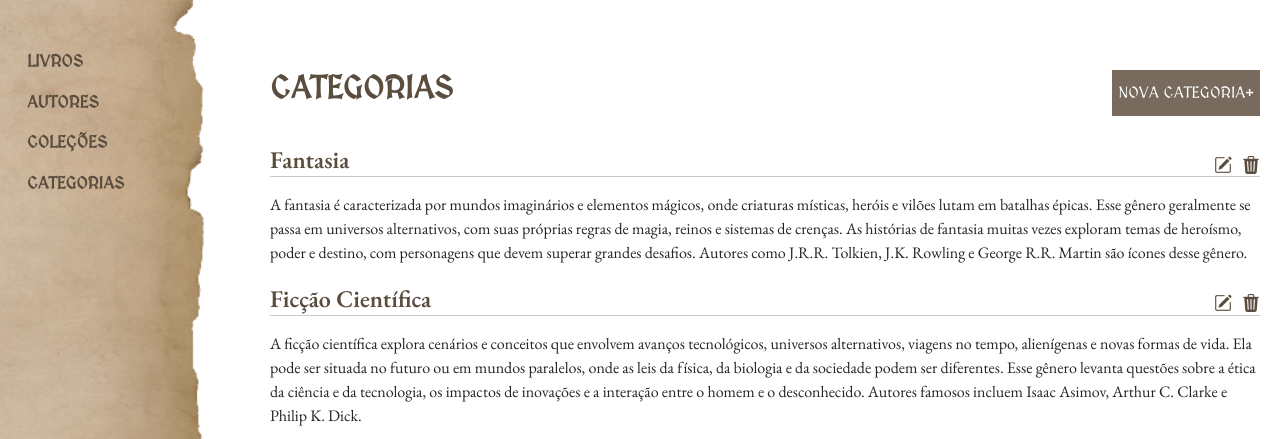
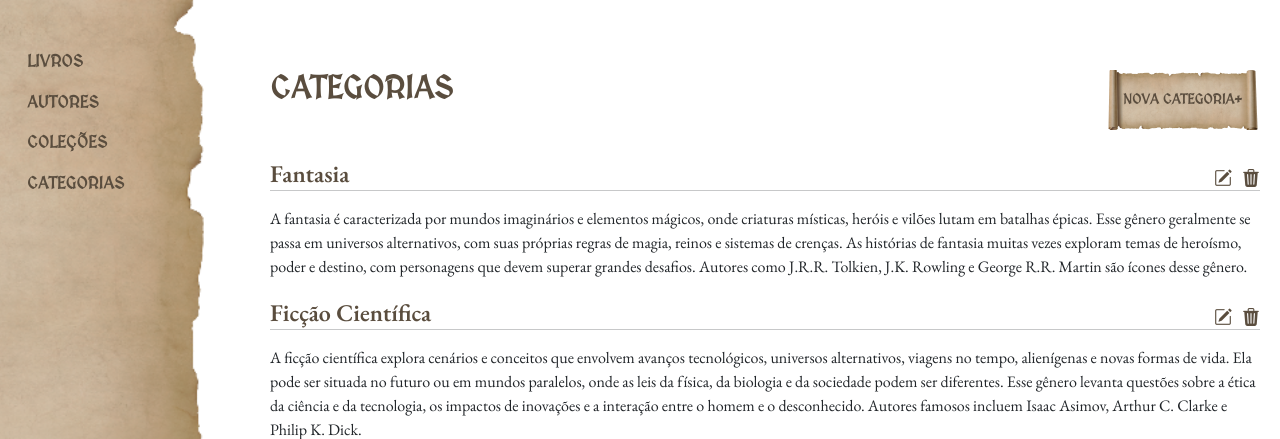
Before and after one commit to VictorC78/bibliotecaDjango, a Django app: page /categorias/ in a window 1280 px wide. Shown: the top 439 px of the page. Run offline with Django 5.2, Linux system fonts and the light colour scheme; data comes from the database, SQL or seed files in the repository.

Commit message:
arrumando_detalhes

```diff
--- a/livros/forms.py
+++ b/livros/forms.py
@@ -4,7 +4,7 @@ from .models import Autor, Categoria, Colecao, Livro
 class LivroForm(forms.ModelForm):
     class Meta:
         model = Livro
-        fields = ['nome', 'autor', 'ano', 'sinopse', 'categoria', 'colecao', 'imagem']  # Incluído 'imagem'
+        fields = ['nome', 'autor', 'ano', 'sinopse', 'categoria', 'colecao', 'imagem']
         widgets = {
             'nome': forms.TextInput(attrs={'class': 'form-addlivro', 'required': 'required'}),
             'autor': forms.Select(attrs={'class': 'form-addlivro'}),
--- a/static/css/categorias.css
+++ b/static/css/categorias.css
@@ -168,18 +168,20 @@ main{
   font-style: normal;
 }
 
-.main-actions button{
-    background-color: #786b5d;
-    color: white;
+.button-aplicar-filtros{
+    font-size: 14px;
+    width: 155px;
+    height: 60px;
+    border: 0;
+    background-color: black;
+    color:  #5a4d3e;
+    padding:15px;
+    background-size: cover;
     font-family: "MedievalSharp", cursive;
-    font-weight: 400;
+    font-weight: 600;
     font-style: normal;
-    border: 0;
 }
 
-.main-actions button:hover{
-    background-color: #5a4d3e;
-}
 .main-categorias{
     margin-top: 30px;
     font-family: "EB Garamond", serif;
--- a/templates/autores.html
+++ b/templates/autores.html
@@ -101,7 +101,7 @@
     <main>
         <div class="main-actions">
             <h2>AUTORES</h2>
-            <button type="button" data-bs-toggle="modal" data-bs-target="#exampleModal">NOVO AUTOR+</button>
+            <button class="button-aplicar-filtros" style=" background: url('{% static 'images/card_button.png' %}') no-repeat center center !important;" type="button" data-bs-toggle="modal" data-bs-target="#exampleModal">NOVO AUTOR+</button>
         </div>
 
 
--- a/templates/categorias.html
+++ b/templates/categorias.html
@@ -96,7 +96,7 @@
     <main>
         <div class="main-actions">
             <h2>CATEGORIAS</h2>
-            <button type="button" data-bs-toggle="modal" data-bs-target="#exampleModal">NOVA CATEGORIA+</button>
+            <button class="button-aplicar-filtros" style=" background: url('{% static 'images/card_button.png' %}') no-repeat center center !important;" type="button" data-bs-toggle="modal" data-bs-target="#exampleModal">NOVA CATEGORIA+</button>
         </div>
 
 
--- a/templates/colecoes.html
+++ b/templates/colecoes.html
@@ -95,7 +95,7 @@
     <main>
         <div class="main-actions">
             <h2>COLEÇÕES</h2>
-            <button type="button" data-bs-toggle="modal" data-bs-target="#exampleModal">NOVA COLEÇÃO+</button>
+            <button class="button-aplicar-filtros" style=" background: url('{% static 'images/card_button.png' %}') no-repeat center center !important;" type="button" data-bs-toggle="modal" data-bs-target="#exampleModal">NOVA COLEÇÃO+</button>
         </div>
 
 
--- a/templates/index.html
+++ b/templates/index.html
@@ -170,7 +170,7 @@
                     {% endfor %}
                 </select>
 
-            <button style="border: 0; background-color: #5a4d3e; color: white; padding:5px" type="submit" name="pesquisar">Aplicar Filtros</button>
+            <button class="button-aplicar-filtros" style=" background: url('{% static 'images/card_button.png' %}') no-repeat center center !important;" type="submit" name="pesquisar">Aplicar Filtros</button>
 
             </div>
         <form>
```
Also changed, not shown: static/css/autores.css (+13 -11 lines), static/css/colecoes.css (+9 -8 lines), static/css/index.css (+11 -1 lines), static/images/card_button.png (added).
